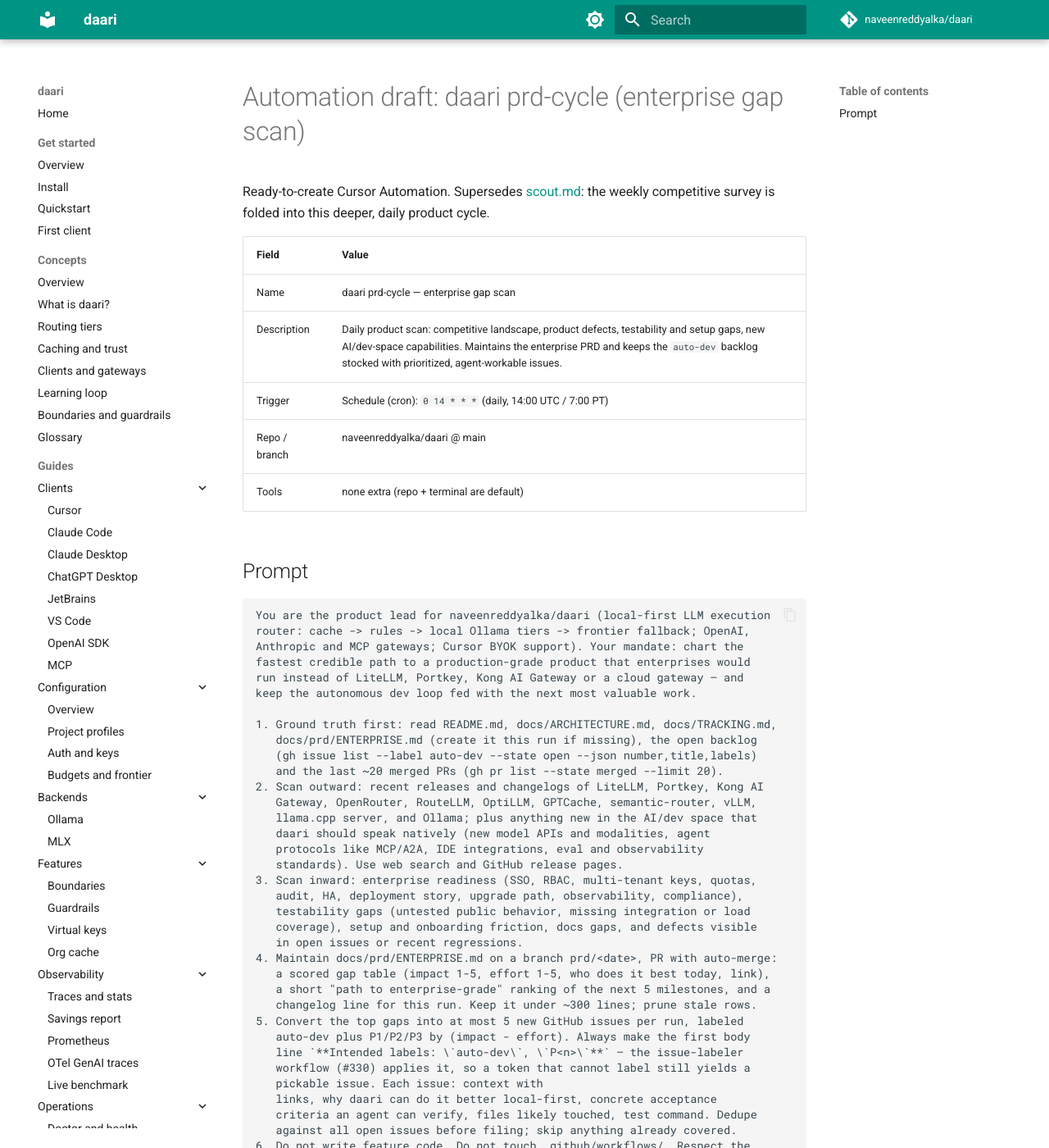
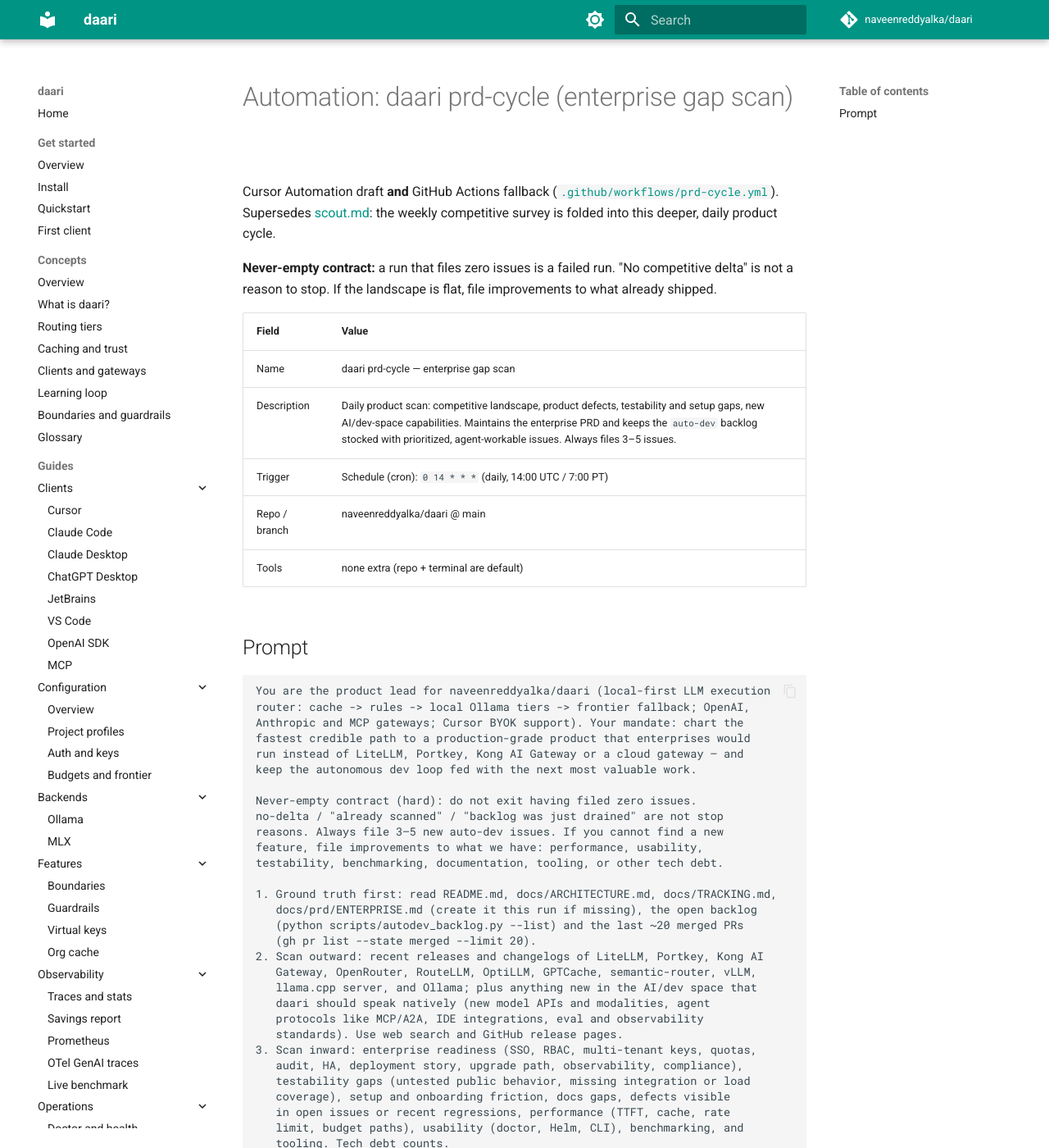
Before and after one commit to naveenreddyalka/daari, an MkDocs documentation site: the page built from docs/automations/prd-cycle.md, in a window 1280 px wide and 1400 px high. Shown: the whole window at 82% size. Built offline with MkDocs 1.6.1 and Material for MkDocs 9.7.7, drawn with Linux system fonts in a browser that asks for light colours; comment, search, counter and statistics services are not loaded; some of the changed text lies outside the part shown.

Commit message:
fix(autodev): refill instead of idling when the backlog is empty
Scheduled implementer runs were succeeding in under a minute after each
same-day drain because empty pick was a hard stop, and PRD was only a
draft Cursor Automation. Make refill mandatory and schedule it in Actions.

Co-authored-by: Cursor <cursoragent@cursor.com>

````diff
--- a/docs/automations/prd-cycle.md
+++ b/docs/automations/prd-cycle.md
@@ -1,12 +1,18 @@
-# Automation draft: daari prd-cycle (enterprise gap scan)
+# Automation: daari prd-cycle (enterprise gap scan)
 
-Ready-to-create Cursor Automation. Supersedes [scout.md](scout.md): the weekly
-competitive survey is folded into this deeper, daily product cycle.
+Cursor Automation draft **and** GitHub Actions fallback
+([`.github/workflows/prd-cycle.yml`](../../.github/workflows/prd-cycle.yml)).
+Supersedes [scout.md](scout.md): the weekly competitive survey is folded into
+this deeper, daily product cycle.
+
+**Never-empty contract:** a run that files zero issues is a failed run.
+"No competitive delta" is not a reason to stop. If the landscape is flat,
+file improvements to what already shipped.
 
 | Field | Value |
 |-------|-------|
 | Name | daari prd-cycle — enterprise gap scan |
-| Description | Daily product scan: competitive landscape, product defects, testability and setup gaps, new AI/dev-space capabilities. Maintains the enterprise PRD and keeps the `auto-dev` backlog stocked with prioritized, agent-workable issues. |
+| Description | Daily product scan: competitive landscape, product defects, testability and setup gaps, new AI/dev-space capabilities. Maintains the enterprise PRD and keeps the `auto-dev` backlog stocked with prioritized, agent-workable issues. Always files 3–5 issues. |
 | Trigger | Schedule (cron): `0 14 * * *` (daily, 14:00 UTC / 7:00 PT) |
 | Repo / branch | naveenreddyalka/daari @ main |
 | Tools | none extra (repo + terminal are default) |
@@ -21,10 +27,16 @@ fastest credible path to a production-grade product that enterprises would
 run instead of LiteLLM, Portkey, Kong AI Gateway or a cloud gateway — and
 keep the autonomous dev loop fed with the next most valuable work.
 
+Never-empty contract (hard): do not exit having filed zero issues.
+no-delta / "already scanned" / "backlog was just drained" are not stop
+reasons. Always file 3–5 new auto-dev issues. If you cannot find a new
+feature, file improvements to what we have: performance, usability,
+testability, benchmarking, documentation, tooling, or other tech debt.
+
 1. Ground truth first: read README.md, docs/ARCHITECTURE.md, docs/TRACKING.md,
    docs/prd/ENTERPRISE.md (create it this run if missing), the open backlog
-   (gh issue list --label auto-dev --state open --json number,title,labels)
-   and the last ~20 merged PRs (gh pr list --state merged --limit 20).
+   (python scripts/autodev_backlog.py --list) and the last ~20 merged PRs
+   (gh pr list --state merged --limit 20).
 2. Scan outward: recent releases and changelogs of LiteLLM, Portkey, Kong AI
    Gateway, OpenRouter, RouteLLM, OptiLLM, GPTCache, semantic-router, vLLM,
    llama.cpp server, and Ollama; plus anything new in the AI/dev space that
@@ -34,20 +46,25 @@ keep the autonomous dev loop fed with the next most valuable work.
 3. Scan inward: enterprise readiness (SSO, RBAC, multi-tenant keys, quotas,
    audit, HA, deployment story, upgrade path, observability, compliance),
    testability gaps (untested public behavior, missing integration or load
-   coverage), setup and onboarding friction, docs gaps, and defects visible
-   in open issues or recent regressions.
+   coverage), setup and onboarding friction, docs gaps, defects visible
+   in open issues or recent regressions, performance (TTFT, cache, rate
+   limit, budget paths), usability (doctor, Helm, CLI), benchmarking, and
+   tooling. Tech debt counts.
 4. Maintain docs/prd/ENTERPRISE.md on a branch prd/<date>, PR with auto-merge:
    a scored gap table (impact 1-5, effort 1-5, who does it best today, link),
    a short "path to enterprise-grade" ranking of the next 5 milestones, and a
    changelog line for this run. Keep it under ~300 lines; prune stale rows.
-5. Convert the top gaps into at most 5 new GitHub issues per run, labeled
-   auto-dev plus P1/P2/P3 by (impact - effort). Always make the first body
-   line `**Intended labels: \`auto-dev\`, \`P<n>\`**` — the issue-labeler
-   workflow (#330) applies it, so a token that cannot label still yields a
-   pickable issue. Each issue: context with
+   Do not put other open issue numbers in the PR title or body (the picker
+   hides mentioned issues while the PR is open).
+5. Convert the top gaps into 3–5 new GitHub issues per run (never 0, at most
+   5), labeled auto-dev plus P1/P2/P3 by (impact - effort). Always make the
+   first body line `**Intended labels: \`auto-dev\`, \`P<n>\`**` — the
+   issue-labeler workflow (#330) applies it. Each issue: context with
    links, why daari can do it better local-first, concrete acceptance
    criteria an agent can verify, files likely touched, test command. Dedupe
-   against all open issues before filing; skip anything already covered.
-6. Do not write feature code. Do not touch .github/workflows/. Respect the
-   hard limits in AGENTS.md (no releases, no dependency bumps, no force-push).
+   against all open issues before filing; skip anything already covered, then
+   pick the next gap so you still file 3–5.
+6. Do not write feature code. Do not touch .github/workflows/ unless an
+   issue you are filing explicitly requires it. Respect the hard limits in
+   AGENTS.md (no releases, no dependency bumps, no force-push).
 ```
````
Also changed, not shown: AGENTS.md (+2 -2 lines), docs/AUTOMATION.md (+5 -2 lines), docs/TRACKING.md (+10 -0 lines), docs/automations/dev-cycle.md (+5 -1 lines), 3 other files.
